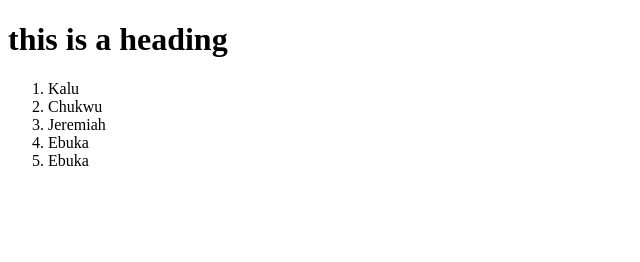
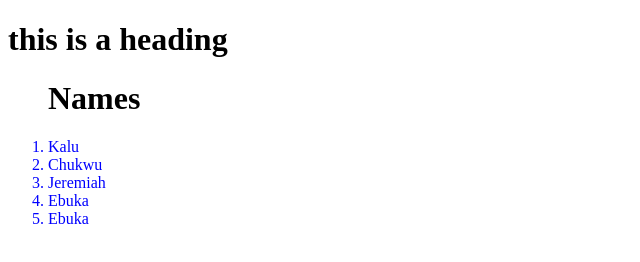
Before and after one commit to Elibson/testing, a plain HTML site: page index.html in a window 1280 px wide. Shown: the whole page, without its empty margins (0-640 px from the left). Drawn offline with Linux system fonts and the light colour scheme.

Commit message:
New list style

```diff
--- a/index.html
+++ b/index.html
@@ -4,15 +4,18 @@
     <meta charset="UTF-8">
     <meta name="viewport" content="width=device-width, initial-scale=1.0">
     <title>Document</title>
+    <link rel="stylesheet" href="style.css">
 </head>
 <body>
     <h1>this is a heading</h1>
     <ol>
+        <h1>Names</h1>
         <li>Kalu</li>
         <li>Chukwu</li>
         <li>Jeremiah</li>
         <li>Ebuka</li>
         <li>Ebuka</li>
     </ol>
+
 </body>
 </html>
--- /dev/null
+++ b/style.css
@@ -0,0 +1,3 @@
+li{
+    color: blue;
+}
```
